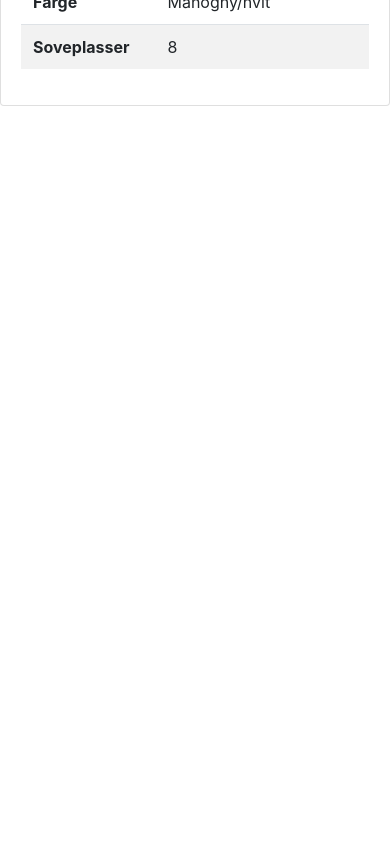
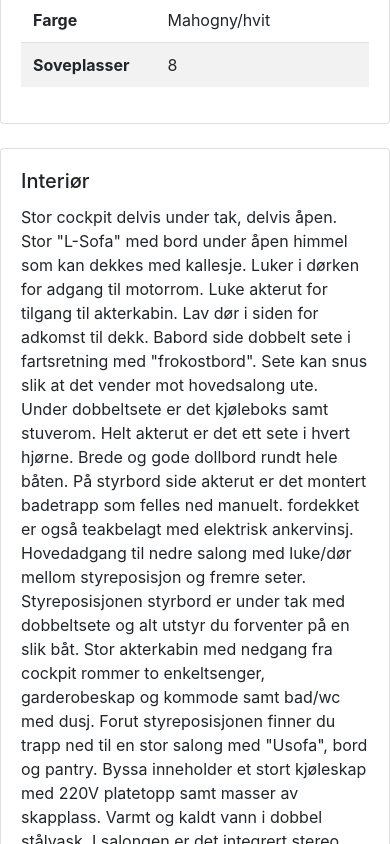
Before and after one commit to NikolaiDokken/libertyboat, a React (Create React App) app: page / in a window 390 px wide. Shown: the part 1156-2000 px from the top of the page. Before the commit the page ends 1278 px from the top, so only its background shows below. Built offline with nearby package versions, Linux system fonts and the light colour scheme.

Commit message:
frontpage almost done

```diff
--- a/src/components/components/Navbar.js
+++ b/src/components/components/Navbar.js
@@ -6,36 +6,40 @@ export default class Navbar extends Component {
   render() {
     return (
       <nav
-        class="navbar navbar-expand-md navbar-light sticky-top bg-custom"
+        className="navbar navbar-expand-md navbar-light sticky-top bg-custom"
         role="navigation"
       >
         <button
-          class="navbar-toggler collapsed"
+          className="navbar-toggler collapsed"
           type="button"
           data-toggle="collapse"
           data-target="#navbarSupportedContent"
         >
-          <span class="navbar-toggler-icon"></span>
+          <span className="navbar-toggler-icon"></span>
         </button>
 
-        <div class="collapse navbar-collapse" id="navbarSupportedContent">
-          <ul class="nav navbar-nav mx-auto">
-            <li class="nav-item custom-text">
+        <div className="collapse navbar-collapse" id="navbarSupportedContent">
+          <ul className="nav navbar-nav mx-auto">
+            <li className="nav-item custom-text">
               <NavLink className="nav-link" exact to="/gallery">
                 <div>GALLERI</div>
               </NavLink>
             </li>
-            <li class="nav-item">
+            <li className="nav-item">
               <NavLink
                 className="nav-link"
                 activeClassName="active-img"
                 exact
                 to="/"
               >
-                <img class="boat-logo" src="./resources/logo.png" alt=""></img>
+                <img
+                  className="boat-logo"
+                  src="./resources/logo.png"
+                  alt=""
+                ></img>
               </NavLink>
             </li>
-            <li class="nav-item custom-text">
+            <li className="nav-item custom-text">
               <NavLink className="nav-link" exact to="/history">
                 HISTORIKK
               </NavLink>
--- a/src/components/pages/Home.js
+++ b/src/components/pages/Home.js
@@ -8,26 +8,25 @@ export default class Home extends Component {
     return (
       <div>
         <img
-          class="header-image"
+          className="header-image"
           src="resources/header.png"
           alt="08.07.19"
         ></img>
         <Navbar location={location} />
 
-        <div class="card mb-3" style={{ "max-width": "100%" }}>
-          <div class="row no-gutters">
-            <div class="col-md-6" styles={{"width": "50%"}}>
+        <div className="card mb-3 my-4" style={{ maxWidth: "100%" }}>
+          <div className="row no-gutters">
+            <div className="col-md-6 p-2 my-auto" styles={{ width: "50%" }}>
               <img
                 src="./resources/finnAnnonse.png"
-                class="card-img"
+                className="card-img"
                 alt="..."
-                styles={{"width": "100%"}}
+                styles={{ width: "100%" }}
               ></img>
             </div>
-            <div class="col-md-6">
-              <div class="card-body">
-                <h5 class="card-title"></h5>
-                <table class="table table-striped">
+            <div className="col-md-6 my-auto">
+              <div className="card-body">
+                <table className="table table-striped">
                   <tbody>
                     <tr>
                       <th scope="row">Båten står i</th>
@@ -87,6 +86,54 @@ export default class Home extends Component {
             </div>
           </div>
         </div>
+
+        <div className="card mb-3" style={{ maxWidth: "100%" }}>
+          <div className="row no-gutters">
+            <div className="col-md-6 my-auto">
+              <div className="card-body">
+                <h5 className="card-title">Interiør</h5>
+                <p className="card-text">
+                  Stor cockpit delvis under tak, delvis åpen. Stor "L­-Sofa" med
+                  bord under åpen himmel som kan dekkes med kallesje. Luker i
+                  dørken for adgang til motorrom. Luke akterut for tilgang til
+                  akterkabin. Lav dør i siden for adkomst til dekk. Babord side
+                  dobbelt sete i fartsretning med "frokostbord". Sete kan snus
+                  slik at det vender mot hovedsalong ute. Under dobbeltsete er
+                  det kjøleboks samt stuverom. Helt akterut er det ett sete i
+                  hvert hjørne. Brede og gode dollbord rundt hele båten. På
+                  styrbord side akterut er det montert badetrapp som felles ned
+                  manuelt. fordekket er også teakbelagt med elektrisk
+                  ankervinsj. Hovedadgang til nedre salong med luke/dør mellom
+                  styreposisjon og fremre seter. Styreposisjonen styrbord er
+                  under tak med dobbeltsete og alt utstyr du forventer på en
+                  slik båt. Stor akterkabin med nedgang fra cockpit rommer to
+                  enkeltsenger, garderobeskap og kommode samt bad/wc med dusj.
+                  Forut styreposisjonen finner du trapp ned til en stor salong
+                  med "U­sofa", bord og pantry. Byssa inneholder et stort
+                  kjøleskap med 220V platetopp samt masser av skapplass. Varmt
+                  og kaldt vann i dobbel stålvask. I salongen er det integrert
+                  stereo som også går til cockpit ute. Forut salong er en
+                  fire­køyers lugar med mulighet for omdannelse til sofaer, samt
+                  klesskap og kommode. Forut lugaren finnes et WC med vask, som
+                  går over båtens bredde med gjennomgang til forpigg. Forpiggen
+                  har soveplass for to, og luke for lufting samt adkomst til
+                  dekk.
+                </p>
+                <p className="card-text">
+                  <small className="text-muted">Oppdatert 13.10.2019</small>
+                </p>
+              </div>
+            </div>
+            <div className="col-md-6 p-2 my-auto">
+              <img
+                src="./resources/salong1978.jpg"
+                className="card-img"
+                alt="..."
+                styles={{ width: "100%" }}
+              ></img>
+            </div>
+          </div>
+        </div>
       </div>
     );
   }
--- a/src/index.js
+++ b/src/index.js
@@ -1,6 +1,5 @@
-import React, { Component } from "react";
+import React from "react";
 import ReactDOM from "react-dom";
-import { HashRouter } from "react-router-dom";
 import "./styles/Navbar.css";
 import App from "./App";
 
--- a/src/styles/Home.css
+++ b/src/styles/Home.css
@@ -2,3 +2,9 @@
     width: 100%;
     display: block;
 }
+
+.custom-card-text {
+    display: flex;
+    justify-content: center;
+    align-items: center;
+}
```
Also changed, not shown: src/styles/Navbar.css (+4 -0 lines).
